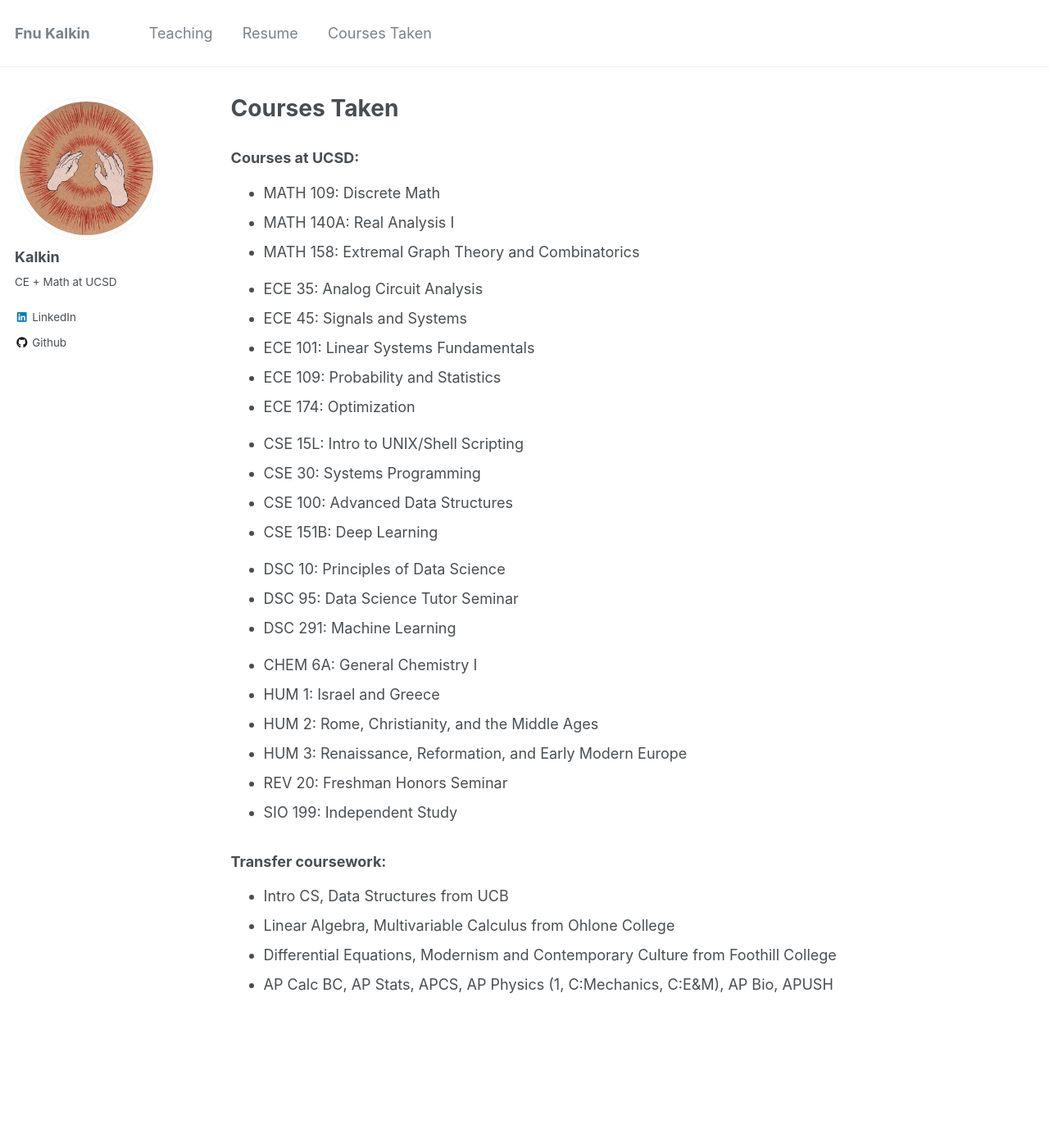
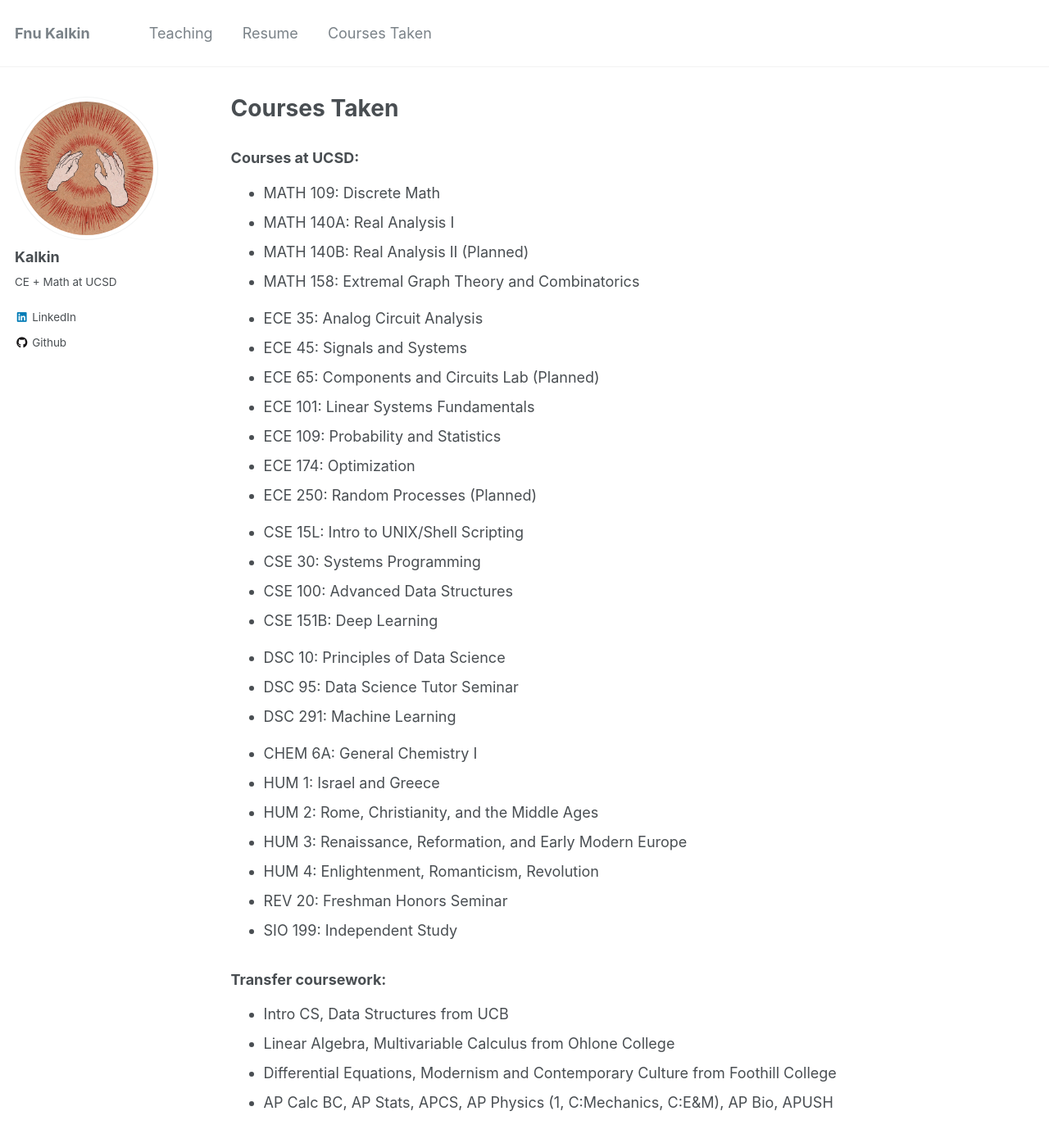
Before and after one commit to kalkulator413/kalkulator413.github.io, a Jekyll site: the page built from _pages/courses.md, in a window 1280 px wide and 1400 px high. Shown: the top 1395 px of the window at 82% size. Built offline with Jekyll 4.4.1, drawn with Linux system fonts in a browser that asks for light colours.

Commit message:
Update courses.md

```diff
--- a/_pages/courses.md
+++ b/_pages/courses.md
@@ -9,15 +9,18 @@ author_profile: true
 
 - MATH 109: Discrete Math
 - MATH 140A: Real Analysis I
+- MATH 140B: Real Analysis II (Planned)
 - MATH 158: Extremal Graph Theory and Combinatorics
 
 <!-- -->
 
 - ECE 35: Analog Circuit Analysis
 - ECE 45: Signals and Systems
+- ECE 65: Components and Circuits Lab (Planned)
 - ECE 101: Linear Systems Fundamentals
 - ECE 109: Probability and Statistics
 - ECE 174: Optimization
+- ECE 250: Random Processes (Planned)
 
 <!-- -->
 
@@ -38,6 +41,7 @@ author_profile: true
 - HUM 1: Israel and Greece
 - HUM 2: Rome, Christianity, and the Middle Ages
 - HUM 3: Renaissance, Reformation, and Early Modern Europe
+- HUM 4: Enlightenment, Romanticism, Revolution
 - REV 20: Freshman Honors Seminar
 - SIO 199: Independent Study
 
```
